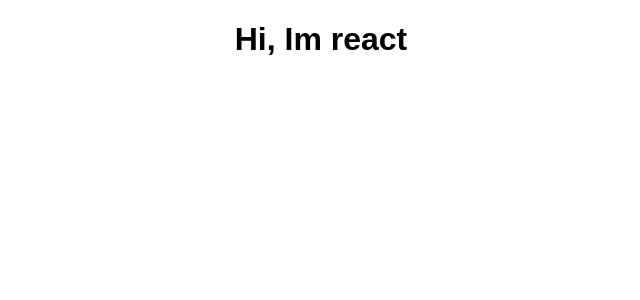
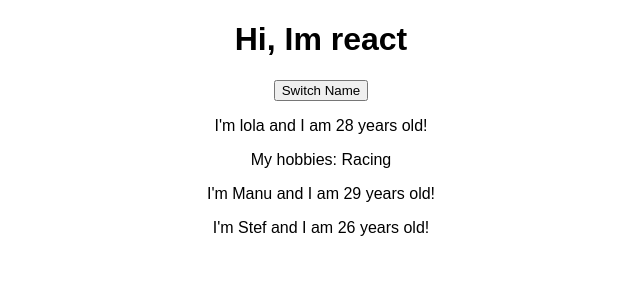
Before and after one commit to andyrosete17/reactCourse, a React (Create React App) app: page / in a window 1280 px wide. Shown: the top 300 px of the page, without its empty margins (319-959 px from the left). Built offline with nearby package versions, Linux system fonts and the light colour scheme.

Commit message:
added useState and props, set methods create classes

```diff
--- a/src/App.js
+++ b/src/App.js
@@ -1,14 +1,40 @@
-import React, { Component } from 'react';
+import React, { useState } from 'react';
 import './App.css';
+import Person from './Person/Person';
 
-class App extends Component {
-  render() {
+const app = props => {
+const [personState, setPersonsState] = useState({
+  persons:[
+    {name: 'lola', age: 28},
+    {name: 'Manu', age: 29},
+    {name: 'Stef', age: 26}
+  ],
+  otherState : 'other state first'
+});
+
+const [otherState, setOtherState] = useState('other state new value');
+
+console.log(personState, otherState);
+const switchNameHandler = () => {
+  setPersonsState({persons:[
+    {name: 'Maxi', age: 26},
+    {name: 'Manu', age: 29},
+    {name: 'Stef', age: 55}
+  ] });
+}
     return (
       <div className="App">
         <h1>Hi, Im react</h1>
+        <button onClick={switchNameHandler}>Switch Name</button>
+        <Person name={personState.persons[0].name}
+                age={personState.persons[0].age}>My hobbies: Racing
+        </Person>
+        <Person name={personState.persons[1].name}
+                age={personState.persons[1].age}/>
+        <Person name={personState.persons[2].name}
+                age={personState.persons[2].age}/>
       </div>
     );
-  }
 }
 
-export default App;
+export default app;
--- /dev/null
+++ b/src/Person/Person.js
@@ -0,0 +1,13 @@
+import React from 'react'
+
+const person = (props) => {
+    return (
+    <div>
+        <p>I'm {props.name} and I am {props.age} years old!</p>
+        <p>{props.children}</p>
+    </div>
+
+    )
+};
+
+export default person;
```
